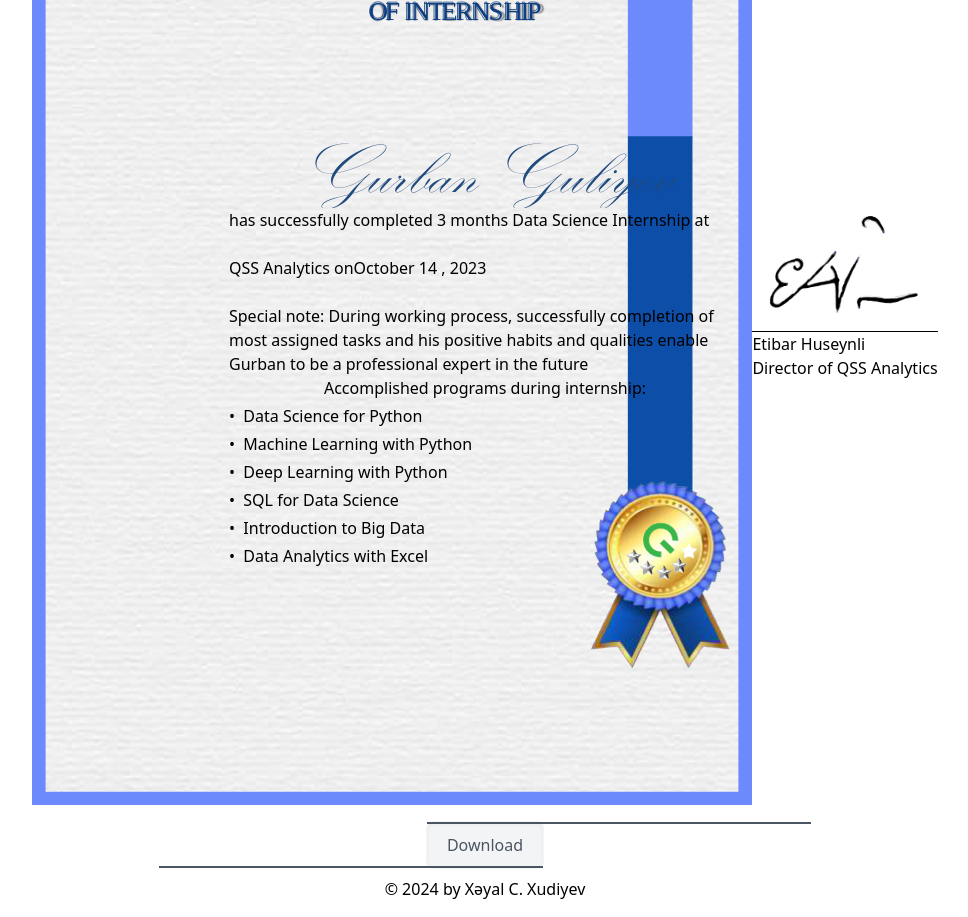
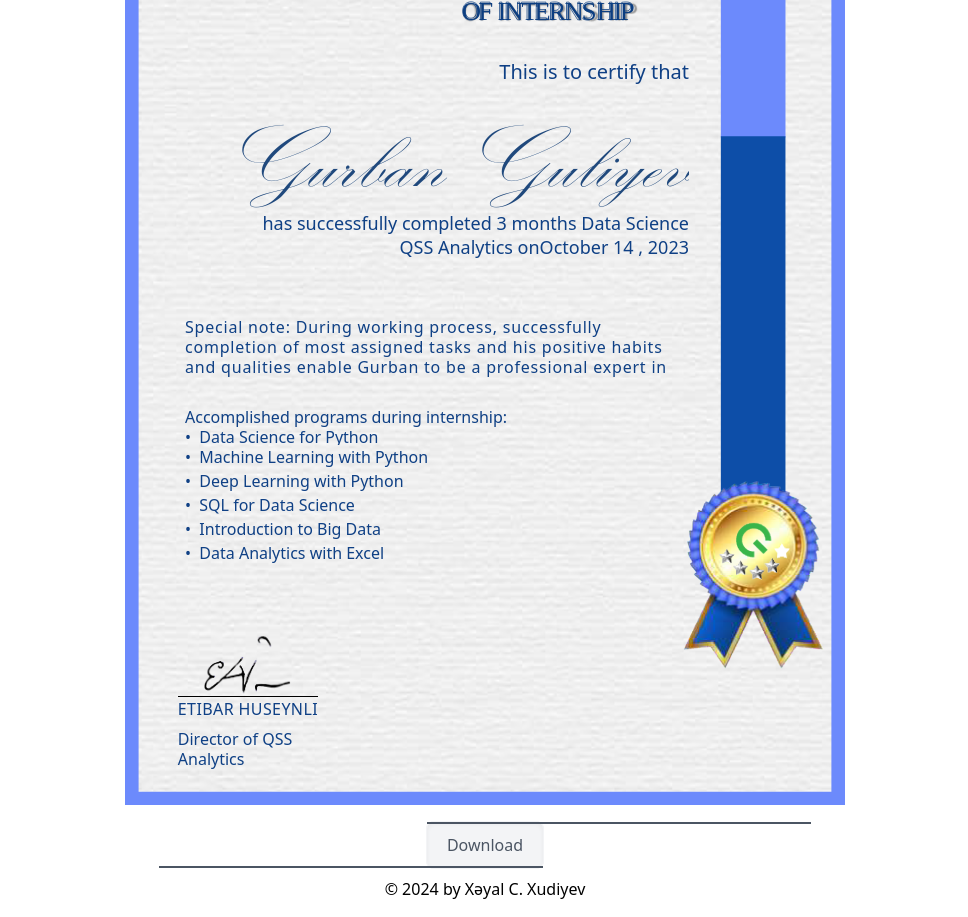
Before and after one commit to XayalXudiyev/Certificate, a React (Vite) app: page /intern/honors in a window 1280 px wide. Shown: the part 340-1257 px from the top of the page, without its empty margins (155-1123 px from the left). Built offline with nearby package versions, Linux system fonts and the light colour scheme.

Commit message:
honor certificate completed

```diff
--- a/src/intern/honors/Honors.jsx
+++ b/src/intern/honors/Honors.jsx
@@ -2,54 +2,46 @@
 import HonorsBG from '/intern/honors.svg'
 import EtibarM from '/signatures/EtibarM.svg'
 
-
 const Honors = () => {
   return (
-    <div className='relative flex items-center justify-center'>
-      <img src={HonorsBG} alt="" className='  print:w-full  ' />
+    <div className='relative flex items-center justify-center flex-col text-[#0f4085]  '>
+      <img src={HonorsBG} alt="" className='print:w-full  ' />
 
-      <div className='flex flex-col absolute w-2/5  print:w-5/6  print:-left-5 print:top-44 print:bottom-2/4 print:pt'>
+      <div className='flex flex-col absolute mt-32 w-[40%] left-[340px] pr-2 h-fit print:left-[60px] print:pr-0 print:w-[72%]' >
 
-        <textarea rows='1' className=' mt-56 font-kunstler text-[#20497d] text-7xl w-full text-center focus:outline-none mx-auto print:text-[40px] print:m-0 print:text-end  print:absolute'>Gurban Guliyev</textarea>
+        <p className='text-end mb-2 text-xl lead4'>This is to certify that</p>
 
+        <textarea rows='1' className='text-end font-kunstler text-[#20497d] text-[90px] w-full -mb-5 focus:outline-none mx-auto '>Gurban Guliyev</textarea>
 
-        <textarea className='print:text-[8px] print:text-end print:leading-[6px] print:mt-11 '>has successfully completed 3 months Data Science Internship at</textarea>
-        <textarea className='print:text-[8px] print:text-end print:leading-[6px]'>QSS Analytics onOctober 14 , 2023</textarea>
-        <textarea rows={3} className='print:absolute  print:text-[7px] print:tracking-wider print:w-[76%] print:ml-12 print:top-[85px]'                                                                                                                                                                                                                                                                                                                                                                  >
+        <textarea rows={1} className='focus:outline-none text-end  text-lg'>has successfully completed 3 months Data Science Internship at</textarea>
+        <textarea rows={1} className='focus:outline-none text-end -mt-1 text-lg'>QSS Analytics onOctober 14 , 2023</textarea>
+        <textarea rows={3} className='focus:outline-none tracking-wider mt-14 leading-5 print:w-[87%] '>
           Special note: During working process, successfully completion
           of most assigned tasks and his positive habits and qualities
           enable Gurban to be a professional expert in the future
         </textarea>
-        <div className='print:absolute flex flex-col gap-1  print:text-[7px] print:tracking-wider print:w-[76%] print:ml-12 print:top-32 print:leading-[5px]'>
-          Accomplished programs during internship:
-          <textarea rows="1" className='print:pb-[2px] '>•  Data Science for Python</textarea>
-          <textarea rows="1" className='print:pb-[2px] '>•  Machine Learning with Python</textarea>
-          <textarea rows="1" className='print:pb-[2px] '>•  Deep Learning with Python</textarea>
-          <textarea rows="1" className='print:pb-[2px] '>•  SQL for Data Science</textarea>
-          <textarea rows="1" className='print:pb-[2px] '>•  Introduction to Big Data</textarea>
-          <textarea rows="1" className='print:pb-[2px] '>•  Data Analytics with Excel</textarea>
-          <textarea rows="1" className='print:pb-[2px] '></textarea>
-          <textarea rows="1" className='print:pb-[2px] '></textarea>
-          <textarea rows="1" className='print:pb-[2px] '></textarea>
-          <textarea rows="1" className='print:pb-[2px] '></textarea>
+        <div className=' flex flex-col   text-start mt-7 '>
+          <p>Accomplished programs during internship:</p>          <textarea rows="1" className='focus:outline-none leading-4'>•  Data Science for Python</textarea>
+          <textarea rows="1" className='focus:outline-none leading-6'>•  Machine Learning with Python</textarea>
+          <textarea rows="1" className='focus:outline-none leading-6'>•  Deep Learning with Python</textarea>
+          <textarea rows="1" className='focus:outline-none leading-6'>•  SQL for Data Science</textarea>
+          <textarea rows="1" className='focus:outline-none leading-6'>•  Introduction to Big Data</textarea>
+          <textarea rows="1" className='focus:outline-none leading-6'>•  Data Analytics with Excel</textarea>
+          <textarea rows="1" className='focus:outline-none leading-6'></textarea>
+          <textarea rows="1" className='focus:outline-none leading-6'></textarea>
+          <textarea rows="1" className='focus:outline-none leading-6'></textarea>
+          <textarea rows="1" className='focus:outline-none leading-6'></textarea>
+        </div>
+      </div>
 
-        </div>
+      <div className='absolute bottom-9 left-[26%] print:left-[60px] print:bottom-14'>
+        <img src={EtibarM} alt="" className=' m-4 -mb-2 print:m-0' />
 
+        <hr className='border-black  border border-t-0' />
 
-
+        <p className='uppercase tracking-wide '>Etibar Huseynli</p>
+        <p className='text-start mt-2 leading-5'>Director of QSS <br /> Analytics</p>
       </div>
-        <div className='flex   text-start   print:absolute print:bottom-3  print:left-5'>
-          <div className='pt- relative '>
-            <img src={EtibarM} alt="" className='print:absolute print:bottom-2 print:m-6' />
-
-            <hr className='border-black  print:border print:border-t-0' />
-
-            <p className='font-medium print:text-[10px]'>Etibar Huseynli</p>
-            <p className='font-medium print:text-[10px]'>Director of QSS Analytics</p>
-          </div>
-
-        </div>
-
 
     </div>
   )
--- a/src/intern/normal/Normal.jsx
+++ b/src/intern/normal/Normal.jsx
@@ -5,39 +5,47 @@
 
 const Normal = () => {
     return (
-        <div className='flex justify-center items-center relative '>
-            <img src={NormalBG} alt="" className='block ' />
-            <div className='flex flex-col absolute bg-slate-500'>
-                <textarea rows='1' className='   font-kunstler text-[#20497d]   text-8xl  text-center focus:outline-none w-3/4 mx-auto'>Khayal Khudiyev</textarea>
-                <textarea>has successfully completed 3 months Data Science Internship at</textarea>
-                <textarea>QSS Analytics onOctober 14 , 2023</textarea>
-                <textarea rows={3}>
-                    Special note: During working process, successfully completion
-                    of most assigned tasks and his positive habits and qualities
-                    enable Gurban to be a professional expert in the future
-                </textarea>
-                <textarea>
-                    Accomplished programs duringinternship:
-                    • Data Science for Python
-                    • Machine Learning with Python
-                    • Deep Learning with Python
-                    • SQL for Data Science
-                    • İntroduction to Big Data
-                    • Data Analytics with Excel
-                </textarea>
-                {/* <div className='flex gap-16 text-start px-8'>
-                    <div className='pt-2 relative'>
-                        <img src={EtibarM} alt="" className='absolute bottom-6 m-2' />
+        <div className='relative flex items-center justify-center flex-col text-[#0f4085] '>
+          <img src={NormalBG} alt="" className='print:w-full  ' />
 
-                        <hr className='' />
+          <div className='flex flex-col absolute mt-32 w-[40%] left-[340px] pr-2 h-fit print:left-[60px] print:pr-0 print:w-[72%]' >
 
-                        <p className='font-medium text-lg'>Etibar Huseynli</p>
-                    </div>
+            <p className='text-end mb-4 text-xl lead4'>This is to certify that</p>
 
-                </div> */}
+            <textarea rows='1' className='text-end font-kunstler text-[#20497d] text-[90px] w-full -mb-5 focus:outline-none mx-auto '>Gurban Guliyev</textarea>
+
+            <textarea rows={1} className='focus:outline-none text-end  text-lg'>has successfully completed 3 months Data Science Internship at</textarea>
+            <textarea rows={1} className='focus:outline-none text-end -mt-1 text-lg'>QSS Analytics onOctober 14 , 2023</textarea>
+            <textarea rows={3} className='focus:outline-none tracking-wider mt-14 leading-5 print:w-[87%] '>
+              Special note: During working process, successfully completion
+              of most assigned tasks and his positive habits and qualities
+              enable Gurban to be a professional expert in the future
+            </textarea>
+            <div className=' flex flex-col   text-start mt-7 '>
+              <p>Accomplished programs during internship:</p>          <textarea rows="1" className='focus:outline-none leading-4'>•  Data Science for Python</textarea>
+              <textarea rows="1" className='focus:outline-none leading-6'>•  Machine Learning with Python</textarea>
+              <textarea rows="1" className='focus:outline-none leading-6'>•  Deep Learning with Python</textarea>
+              <textarea rows="1" className='focus:outline-none leading-6'>•  SQL for Data Science</textarea>
+              <textarea rows="1" className='focus:outline-none leading-6'>•  Introduction to Big Data</textarea>
+              <textarea rows="1" className='focus:outline-none leading-6'>•  Data Analytics with Excel</textarea>
+              <textarea rows="1" className='focus:outline-none leading-6'></textarea>
+              <textarea rows="1" className='focus:outline-none leading-6'></textarea>
+              <textarea rows="1" className='focus:outline-none leading-6'></textarea>
+              <textarea rows="1" className='focus:outline-none leading-6'></textarea>
             </div>
+          </div>
+
+          <div className='absolute bottom-9 left-[26%] print:left-[60px] print:bottom-14'>
+            <img src={EtibarM} alt="" className=' m-4 -mb-2 print:m-0' />
+
+            <hr className='border-black  border border-t-0' />
+
+            <p className='uppercase tracking-wide '>Etibar Huseynli</p>
+            <p className='text-start mt-2 leading-5'>Director of QSS <br /> Analytics</p>
+          </div>
+
         </div>
-    )
+      )
 }
 
 export default Normal
```
